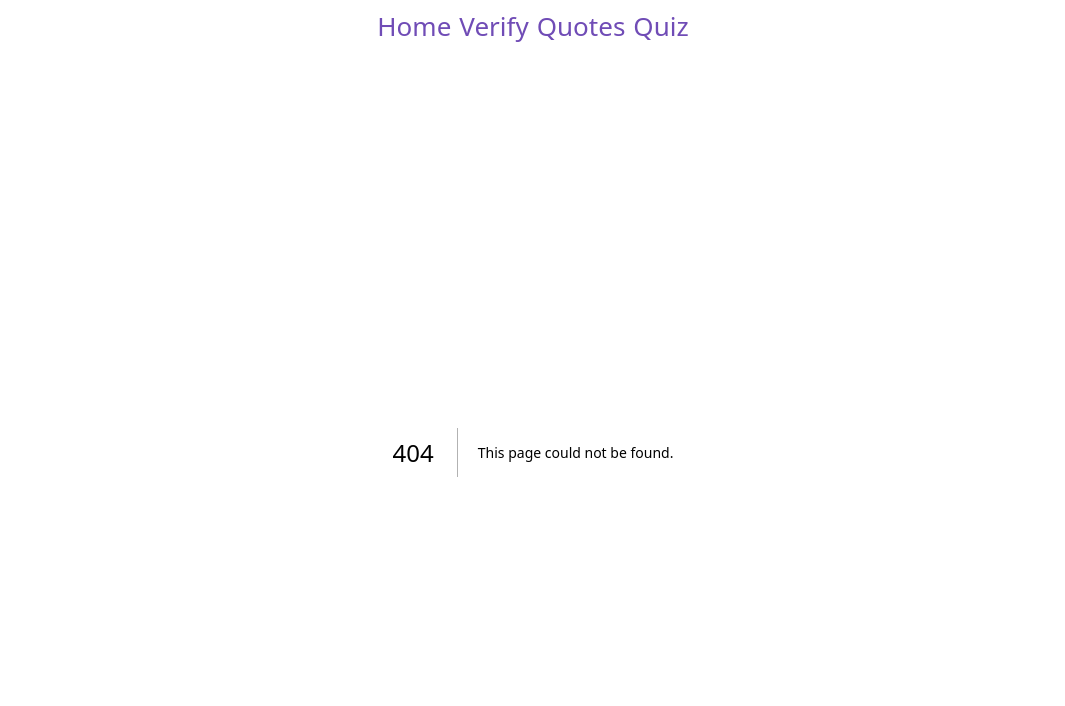
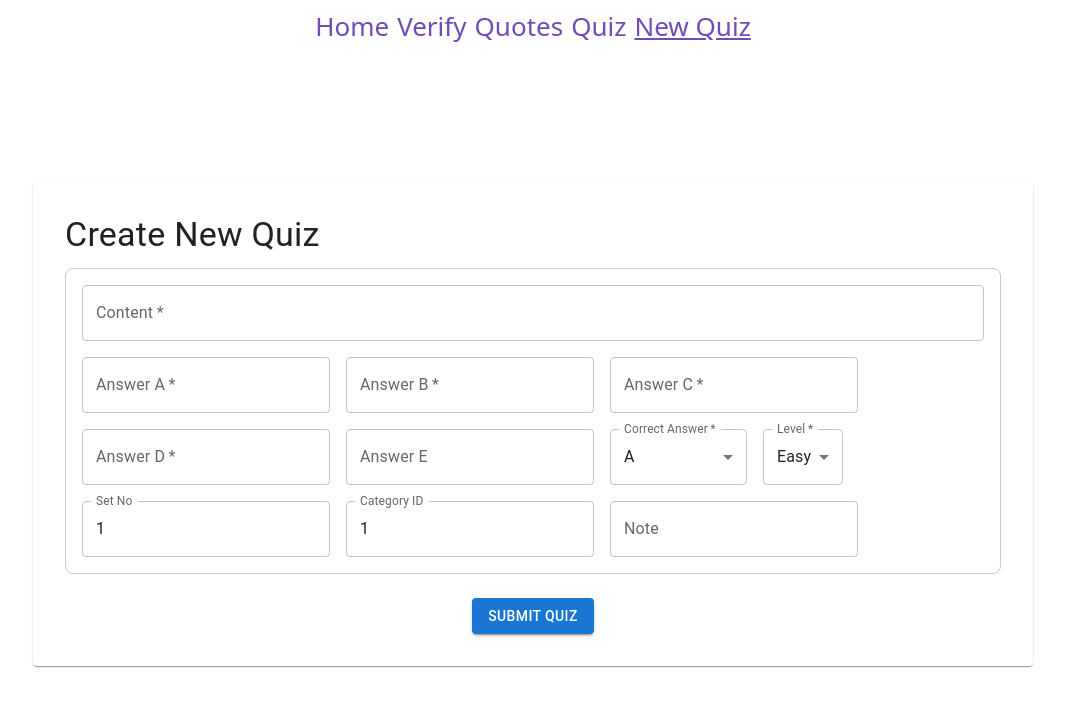
Before and after one commit to top-edu/repo1, a Next.js app: page /newquiz in a window 1280 px wide. Before the commit this address had no page. Shown: the top 706 px of the page, without its empty margins (107-1172 px from the left). Built offline with nearby package versions, Linux system fonts and the light colour scheme.

Commit message:
new quiz

```diff
--- a/app/components/Nav.tsx
+++ b/app/components/Nav.tsx
@@ -40,6 +40,14 @@ export const Nav = () => {
       >
         Quiz
       </Link>
+      <Link
+        className={`${styles.link} ${
+          pathname === "/newquiz" ? styles.active : ""
+        }`}
+        href="/newquiz"
+      >
+        New Quiz
+      </Link>
     </nav>
   );
 };
--- /dev/null
+++ b/app/newquiz/page.tsx
@@ -0,0 +1,5 @@
+import NewQuiz from "@/src/newquiz/NewQuiz";
+
+export default function Page() {
+  return <NewQuiz />;
+}
--- /dev/null
+++ b/src/newquiz/NewQuiz.tsx
@@ -0,0 +1,208 @@
+"use client";
+
+import {
+  Box,
+  Button,
+  Grid,
+  IconButton,
+  MenuItem,
+  Paper,
+  TextField,
+  Typography,
+} from "@mui/material";
+import { useState } from "react";
+
+const defaultQuestion = {
+  setNo: 1,
+  type: "TS",
+  categoryId: 1,
+  content: "",
+  answerA: "",
+  answerB: "",
+  answerC: "",
+  answerD: "",
+  answerE: "",
+  correctAnswer: "A",
+  note: "",
+  level: "Easy",
+};
+
+export default function NewQuiz() {
+  const [questions, setQuestions] = useState([defaultQuestion]);
+
+  const handleChange = (index: number, field: string, value: any) => {
+    const updated = [...questions];
+    updated[index] = { ...updated[index], [field]: value };
+    setQuestions(updated);
+  };
+
+  // const addQuestion = () => {
+  //   setQuestions([...questions, defaultQuestion]);
+  // };
+
+  const removeQuestion = (index: number) => {
+    const updated = [...questions];
+    updated.splice(index, 1);
+    setQuestions(updated);
+  };
+
+  const handleSubmit = async (e: React.FormEvent) => {
+    e.preventDefault();
+
+    const res = await fetch("/api/quiz", {
+      method: "POST",
+      headers: { "Content-Type": "application/json" },
+      body: JSON.stringify({ questions }),
+    });
+
+    const data = await res.json();
+    if (res.ok) {
+      alert(`Success! ${data.count} questions created.`);
+      setQuestions([defaultQuestion]);
+    } else {
+      alert(`Error: ${data.error}`);
+    }
+  };
+
+  return (
+    <Paper sx={{ p: 4, maxWidth: 1000, mx: "auto", mt: 4 }}>
+      <Typography variant="h4" gutterBottom>
+        Create New Quiz
+      </Typography>
+
+      <Box component="form" onSubmit={handleSubmit}>
+        {questions.map((q, index) => (
+          <Box
+            key={index}
+            sx={{
+              border: "1px solid #ccc",
+              borderRadius: 2,
+              p: 2,
+              mb: 3,
+              position: "relative",
+            }}
+          >
+            {/* <Typography variant="h6">Question {index + 1}</Typography> */}
+
+            <Grid container spacing={2}>
+              <Grid size={12}>
+                <TextField
+                  label="Content"
+                  fullWidth
+                  value={q.content}
+                  onChange={(e) =>
+                    handleChange(index, "content", e.target.value)
+                  }
+                  required
+                />
+              </Grid>
+
+              {["A", "B", "C", "D", "E"].map((opt) => (
+                <Grid key={opt}>
+                  <TextField
+                    label={`Answer ${opt}`}
+                    fullWidth
+                    value={q[`answer${opt}` as keyof typeof q]}
+                    onChange={(e) =>
+                      handleChange(index, `answer${opt}`, e.target.value)
+                    }
+                    required={opt !== "E"}
+                  />
+                </Grid>
+              ))}
+
+              <Grid size={2}>
+                <TextField
+                  select
+                  label="Correct Answer"
+                  fullWidth
+                  value={q.correctAnswer}
+                  onChange={(e) =>
+                    handleChange(index, "correctAnswer", e.target.value)
+                  }
+                  required
+                >
+                  {["A", "B", "C", "D", "E"].map((opt) => (
+                    <MenuItem key={opt} value={opt}>
+                      {opt}
+                    </MenuItem>
+                  ))}
+                </TextField>
+              </Grid>
+
+              <Grid>
+                <TextField
+                  select
+                  label="Level"
+                  fullWidth
+                  value={q.level}
+                  onChange={(e) => handleChange(index, "level", e.target.value)}
+                  required
+                >
+                  {["Easy", "Medium", "Difficult"].map((lvl) => (
+                    <MenuItem key={lvl} value={lvl}>
+                      {lvl}
+                    </MenuItem>
+                  ))}
+                </TextField>
+              </Grid>
+
+              <Grid>
+                <TextField
+                  label="Set No"
+                  type="number"
+                  fullWidth
+                  value={q.setNo}
+                  onChange={(e) =>
+                    handleChange(index, "setNo", Number(e.target.value))
+                  }
+                />
+              </Grid>
+
+              <Grid>
+                <TextField
+                  label="Category ID"
+                  type="number"
+                  fullWidth
+                  value={q.categoryId}
+                  onChange={(e) =>
+                    handleChange(index, "categoryId", Number(e.target.value))
+                  }
+                />
+              </Grid>
+
+              <Grid>
+                <TextField
+                  label="Note"
+                  fullWidth
+                  value={q.note}
+                  onChange={(e) => handleChange(index, "note", e.target.value)}
+                />
+              </Grid>
+            </Grid>
+
+            {questions.length > 1 && (
+              <IconButton
+                sx={{ position: "absolute", top: 10, right: 10 }}
+                color="error"
+                onClick={() => removeQuestion(index)}
+              ></IconButton>
+            )}
+          </Box>
+        ))}
+
+        {/* <Box sx={{ textAlign: "center", mb: 2 }}>
+          <Button type="button" onClick={addQuestion} variant="outlined">
+            Add Question
+          </Button>
+        </Box> */}
+
+        <Box textAlign="center">
+          <Button variant="contained" color="primary" type="submit">
+            Submit Quiz
+          </Button>
+        </Box>
+      </Box>
+    </Paper>
+  );
+}
--- a/src/quiz/QuizDetail.tsx
+++ b/src/quiz/QuizDetail.tsx
@@ -26,7 +26,7 @@ export default function QuizDetail({ q }: Props) {
           <Typography gutterBottom variant="h5" component="div">
             Question
           </Typography>{" "}
-          <Typography>1 of 15</Typography>
+          <Typography>1 of 15{}</Typography>
         </Stack>
       </div>
       <CardContent>
```
